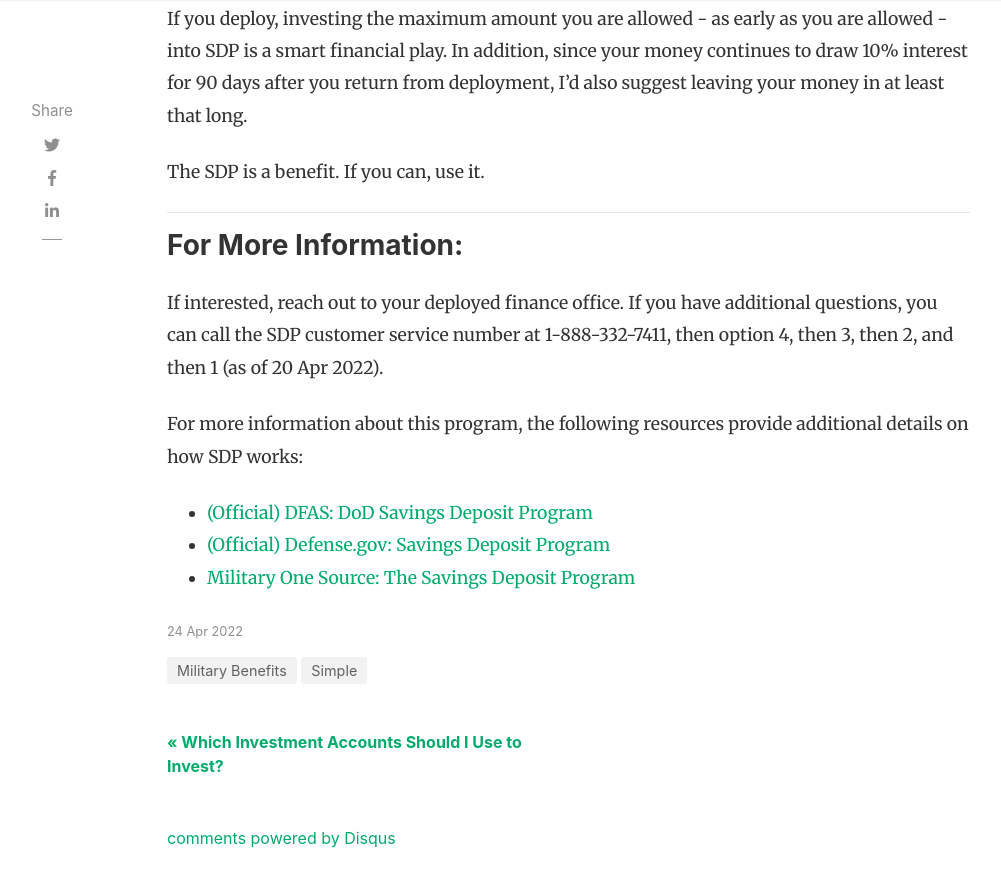
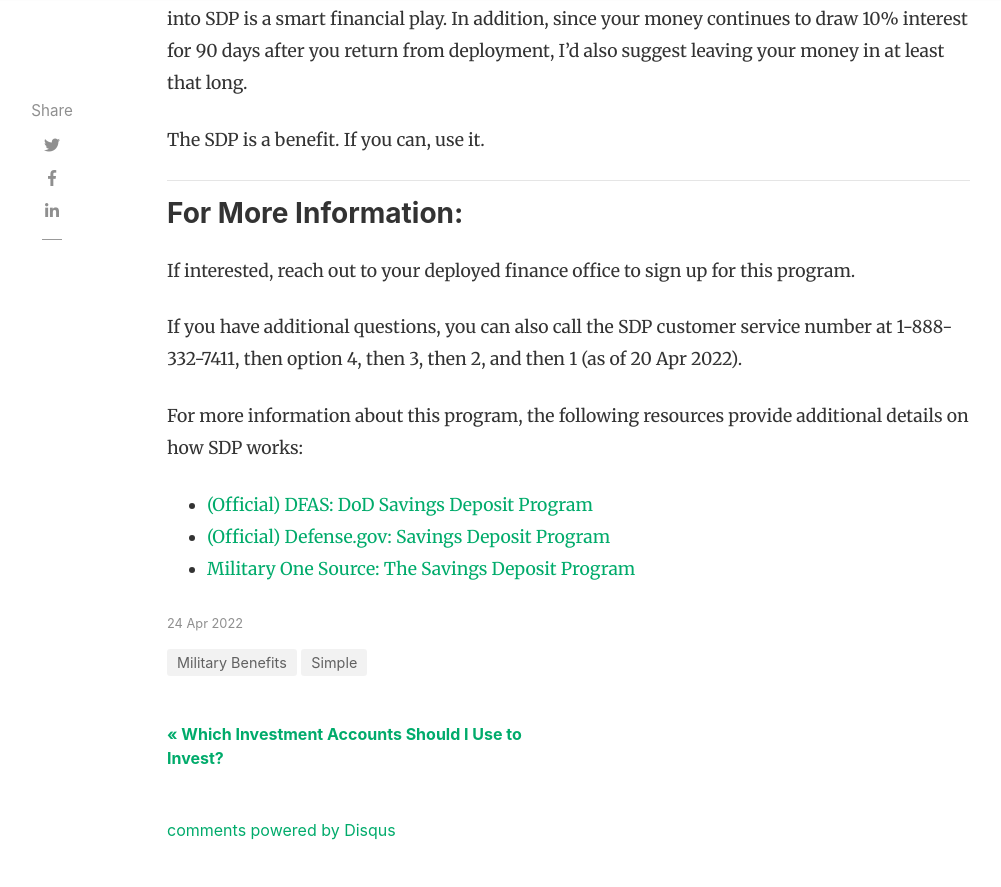
Before and after one commit to militaryinvestor/militaryinvestor.github.io, a Jekyll site: the page built from _posts/2022-04-24-Savings-Deposit-Program.md, in a window 1280 px wide and 900 px high, scrolled down 2014 px. Shown: the top 887 px of the window, without its empty margins (118-1119 px from the left). Built offline with Jekyll 4.4.1, drawn with Linux system fonts in a browser that asks for light colours; nearby versions of some CDN libraries; comment, search, counter and statistics services are not loaded; some of the changed text lies outside the part shown.

Commit message:
Update 2022-04-24-Savings-Deposit-Program.md

```diff
--- a/_posts/2022-04-24-Savings-Deposit-Program.md
+++ b/_posts/2022-04-24-Savings-Deposit-Program.md
@@ -37,7 +37,9 @@
 -------------
 
 ### For More Information:
-If interested, reach out to your deployed finance office.  If you have additional questions, you can call the SDP customer service number at 1-888-332-7411, then option 4, then 3, then 2, and then 1 (as of 20 Apr 2022).
+If interested, reach out to your deployed finance office to sign up for this program.
+
+If you have additional questions, you can also call the SDP customer service number at 1-888-332-7411, then option 4, then 3, then 2, and then 1 (as of 20 Apr 2022).
 
 For more information about this program, the following resources provide additional details on how SDP works:
 - [(Official) DFAS: DoD Savings Deposit Program](https://www.dfas.mil/MilitaryMembers/sdp/)
```
Also changed, not shown: other parts of _posts/2022-04-24-Savings-Deposit-Program.md (+1 -1 lines).
